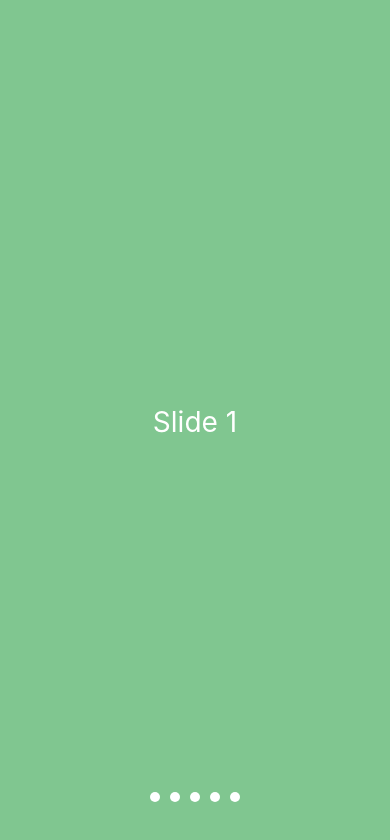
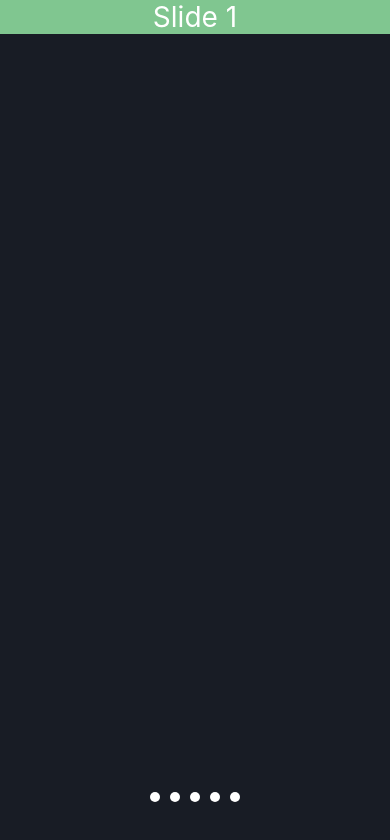
Before and after one commit to kiki-le-singe/tell-me-a-story-ai, a React Native app: screen /Intro in a window 390 px wide. Shown: the top 840 px of the page. Built offline with nearby package versions, Linux system fonts and the light colour scheme.

Commit message:
Use a Flatlist instead of a Scrollview

```diff
--- a/src/screens/Intro/index.tsx
+++ b/src/screens/Intro/index.tsx
@@ -1,34 +1,47 @@
 import * as React from 'react';
-import {StyleSheet, ScrollView, Text, View} from 'react-native';
+import {StyleSheet, Text, FlatList, View} from 'react-native';
 
 import {IntroScreenProps} from '../../routes/types';
 import SlideItem from './components/SlideItem';
 import DotItem from './components/DotItem';
-import {TIntro, TStyles} from './types';
+import {SlideItemProps, TIntro, TStyles} from './types';
 
-const data: TIntro[] = [
-  {text: 'Slide 1'},
-  {text: 'Slide 2'},
-  {text: 'Slide 3'},
-  {text: 'Slide 4'},
-  {text: 'Slide 5'},
+const DATA: TIntro[] = [
+  {
+    id: 'bd7acbea-c1b1-46c2-aed5-3ad53abb28ba',
+    text: 'Slide 1',
+  },
+  {
+    id: 'bd7acbea-c1b1-kjad79-aed5-3ad53abb28ba',
+    text: 'Slide 2',
+  },
+  {
+    id: 'dnl89-c1b1-46c2-aed5-3ad53abb28ba',
+    text: 'Slide 3',
+  },
+  {
+    id: 'bd7acbea-c1b1-46c2-aed5-dnl6AD',
+    text: 'Slide 4',
+  },
+  {
+    id: 'nklNK76-c1b1-39jd-aed5-ADHF',
+    text: 'Slide 5',
+  },
 ];
 
 function IntroScreen({navigation}: IntroScreenProps): JSX.Element {
-  function renderSlideItems(): JSX.Element[] {
-    return data.map((element, index) => (
-      <SlideItem
-        key={`slideItem_${index}`}
-        slideStyles={styles[`slide${index}`]}>
-        <Text style={styles.text}>{element.text}</Text>
+  function renderSlideItem({item, index}: SlideItemProps): JSX.Element {
+    return (
+      <SlideItem slideStyles={styles[`slide${index}`]}>
+        <Text style={styles.text}>{item.text}</Text>
       </SlideItem>
-    ));
+    );
   }
 
   function renderPagination(): JSX.Element {
     return (
       <View style={styles.pagination}>
-        {data.map((element, index) => (
+        {DATA.map((element, index) => (
           <DotItem key={`Pagination_${index}`} index={index} />
         ))}
       </View>
@@ -37,13 +50,15 @@ function IntroScreen({navigation}: IntroScreenProps): JSX.Element {
 
   return (
     <>
-      <ScrollView
+      <FlatList
+        data={DATA}
         style={styles.container}
         showsHorizontalScrollIndicator={false}
+        keyExtractor={item => item.id}
+        renderItem={renderSlideItem}
         horizontal
-        pagingEnabled>
-        {renderSlideItems()}
-      </ScrollView>
+        pagingEnabled
+      />
       {renderPagination()}
     </>
   );
--- a/src/screens/Intro/types/index.tsx
+++ b/src/screens/Intro/types/index.tsx
@@ -1,7 +1,13 @@
 export type TIntro = {
+  id: string;
   text: string;
 };
 
 export type TStyles = {
   [key: string]: object;
 };
+
+export type SlideItemProps = {
+  item: TIntro;
+  index: number;
+};
```
